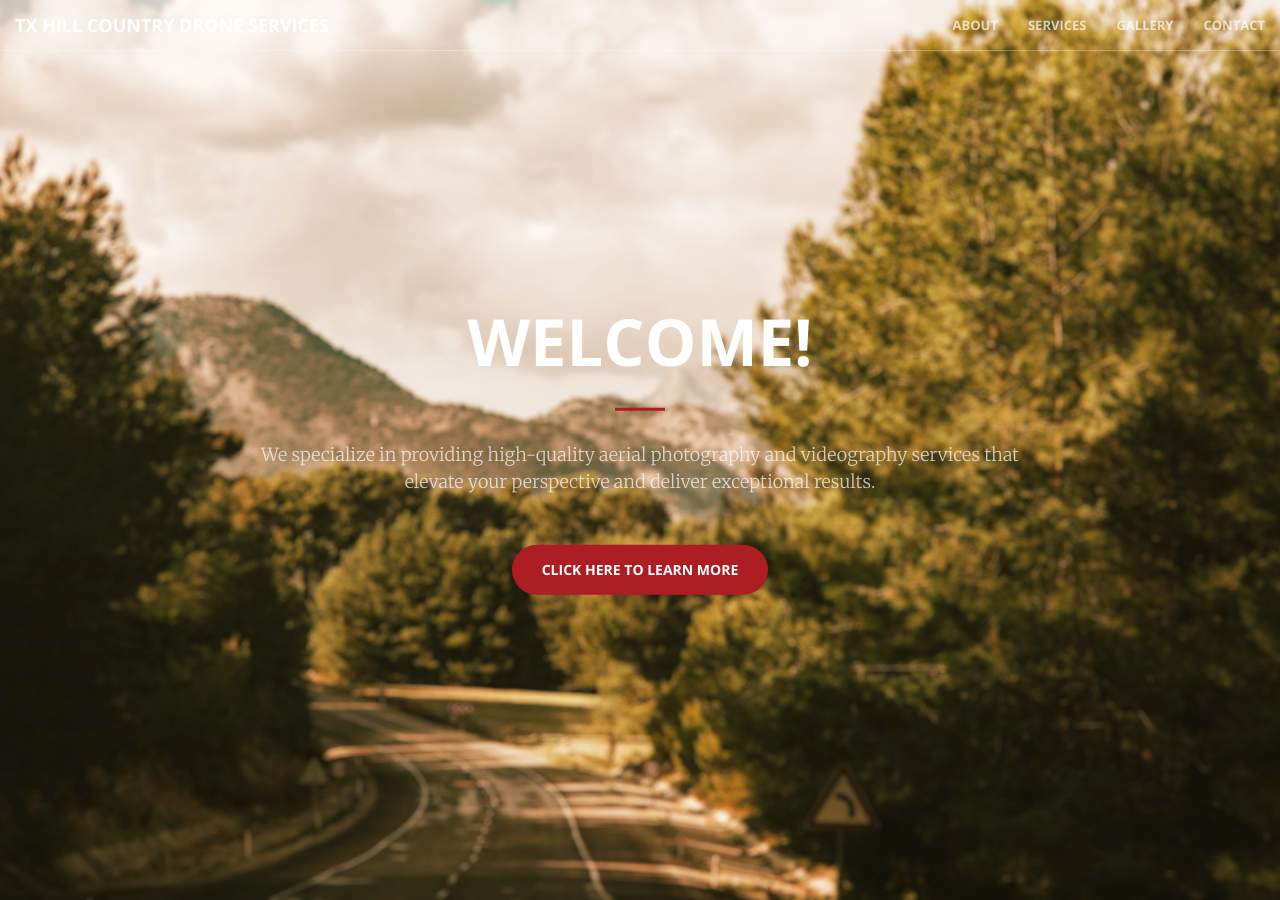
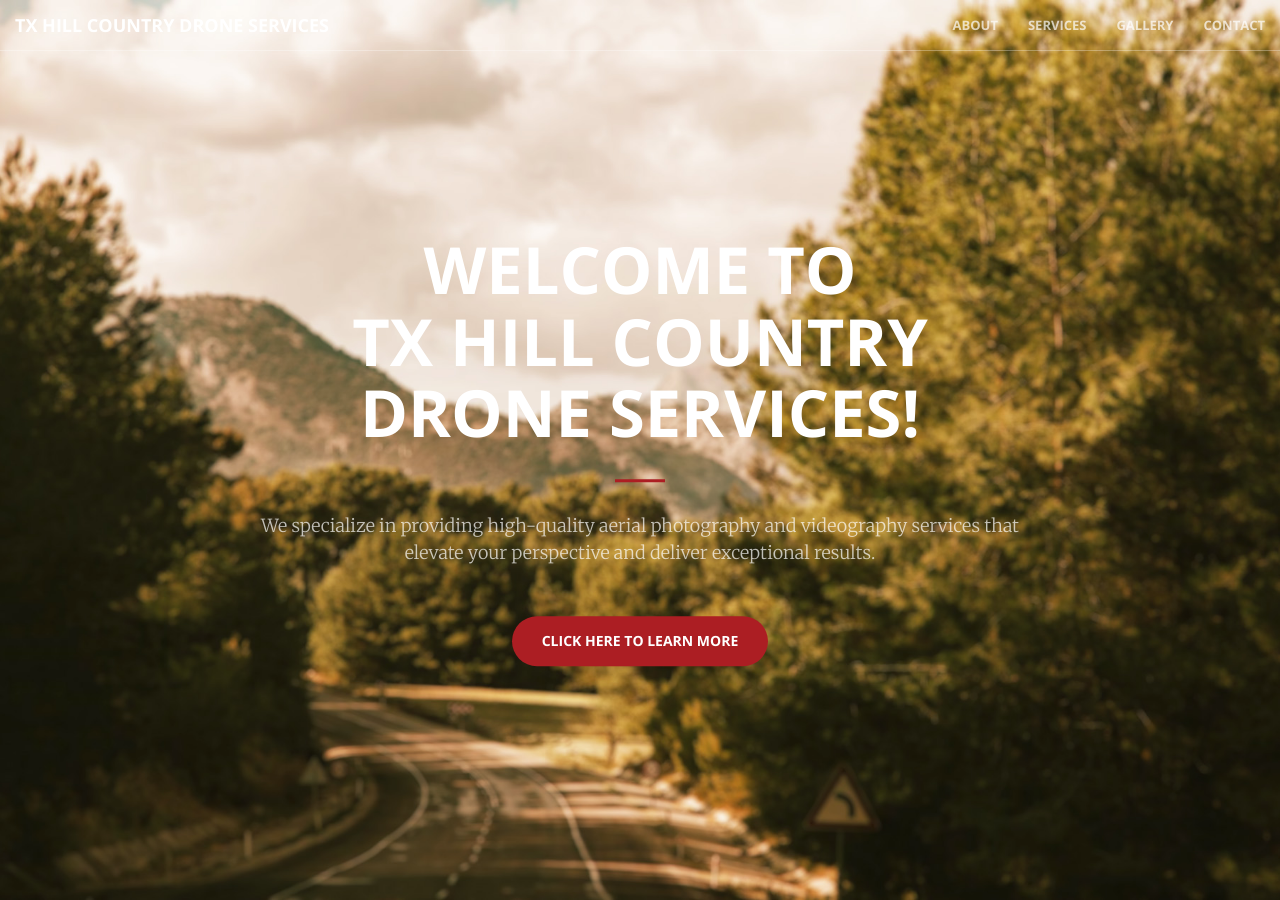
Before and after one commit to thcdroneservices/thcdroneservices.github.io, a Jekyll site: the page built from index.html, in a window 1280 px wide and 900 px high. Built offline with Jekyll 4.4.1, drawn with Linux system fonts in a browser that asks for light colours.

Commit message:
header update

```diff
--- a/_includes/header.html
+++ b/_includes/header.html
@@ -1,7 +1,7 @@
 <header>
     <div class="header-content">
         <div class="header-content-inner">
-            <h1>Welcome!</h1>
+            <h1>Welcome to<br>Tx Hill Country<br>Drone Services!</h1>
             <hr>
             <p>We specialize in providing high-quality aerial photography and videography services that elevate your perspective and deliver exceptional results.</p>
             <a href="#about" class="btn btn-primary btn-xl page-scroll">Click here to learn more</a>
```
